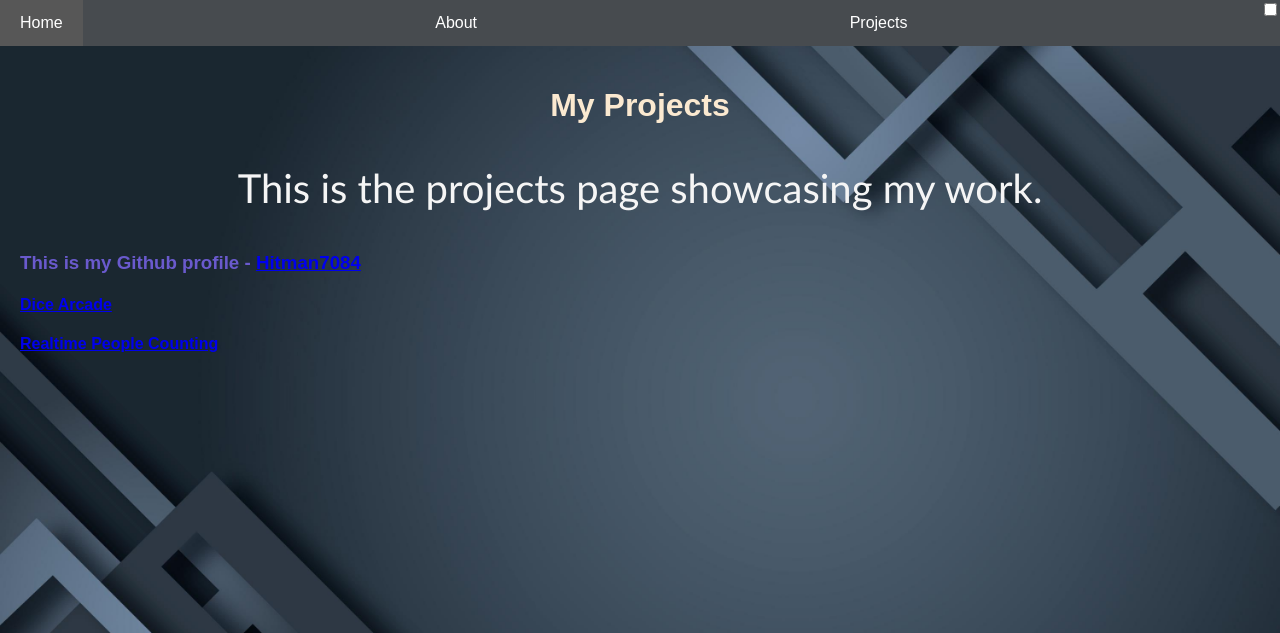
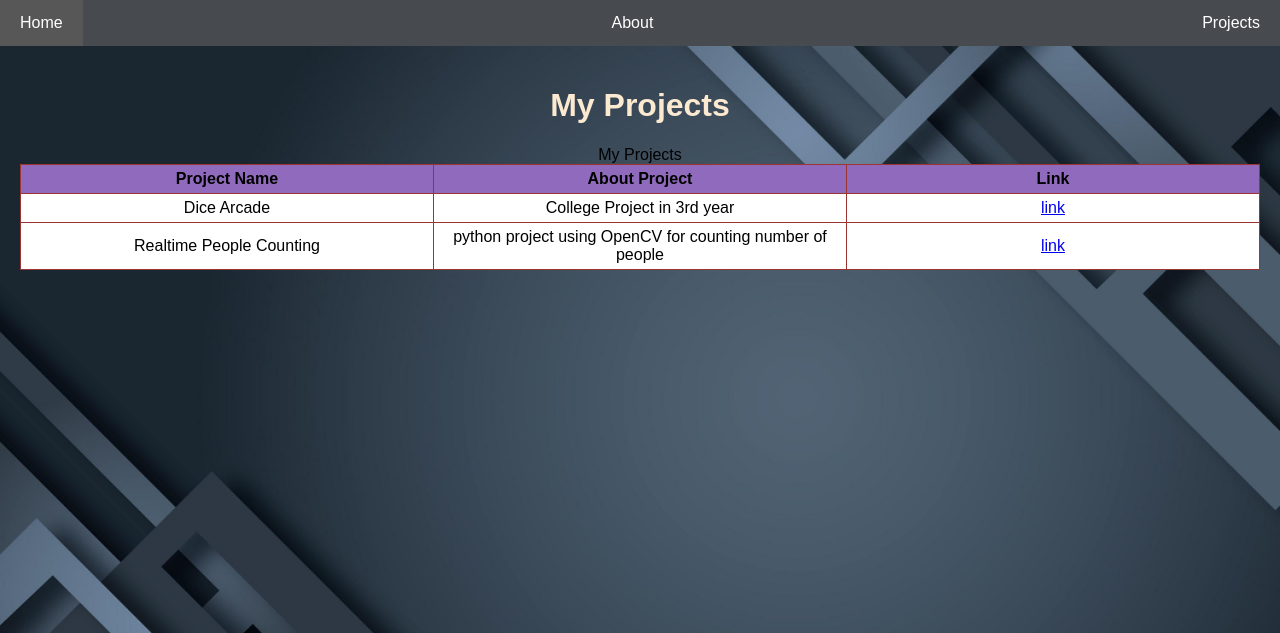
Before and after one commit to Hitman7084/My_Portfolio, a Flask app: page /projects in a window 1280 px wide. Shown: the top 633 px of the page. Run offline with Flask 3, Linux system fonts and the light colour scheme.

Commit message:
table for projects added

```diff
--- a/static/css/styles.css
+++ b/static/css/styles.css
@@ -54,11 +54,48 @@ h1 {
 }
 
 h3 {
-    color: slateblue
+    text-align: center;
+    color: #fbe9d0
 }
 
 .proj {
+    text-align: center;
     color: grey
+}
+
+/* Table css code below */
+.table_component {
+    overflow: auto;
+    width: 100%;
+}
+
+.table_component table {
+    border: 1px solid #153c43;
+    height: 100%;
+    width: 100%;
+    table-layout: fixed;
+    border-collapse: collapse;
+    border-spacing: 1px;
+    text-align: center;
+}
+
+.table_component caption {
+    caption-side: top;
+    text-align: center;
+}
+
+.table_component th {
+    border: 1px solid #9d3434;
+    background-color: #906bbd;
+    color: #000000;
+    padding: 5px;
+}
+
+.table_component td {
+    border: 1px solid #9d3434;
+    background-color: #ffffff;
+    color: #000000;
+    padding: 5px;
 }
 
 /* faded animation below here */
--- a/templates/base.html
+++ b/templates/base.html
@@ -12,12 +12,6 @@
             <li><a href = "{{ url_for('home') }}"> Home </a></li>
             <li><a href = "{{ url_for('about') }}"> About </a></li>
             <li><a href = "{{ url_for('projects') }}"> Projects </a></li>
-            <li>
-                <label class = "switch">
-                    <input type = "checkbox" id = "theme-toggle">
-                    <span class = "slider"></span>
-                </label>
-            </li>
         </ul>
     </nav>
     <div class = "container">
--- a/templates/projects.html
+++ b/templates/projects.html
@@ -1,13 +1,31 @@
 {% extends 'base.html' %}
 
-{% block title %}My Projects{% endblock %}
+{% block title %} My Projects {% endblock %}
 
 {% block content %}
-<h1>My Projects</h1>
-<p>
-    This is the projects page showcasing my work.
-    <h3> This is my Github profile - <a href = 'https://github.com/Hitman7084'> Hitman7084 </a></h3>
-    <h4 class = 'proj'><a href = 'https://github.com/Hitman7084/Mini-Project'> Dice Arcade </a></h4>
-    <h4 class = 'proj'><a href = 'https://github.com/Hitman7084/Realtime_people_counting'> Realtime People Counting </a></h4>
-</p>
+<h1> My Projects </h1>
+    <div class="table_component" role="region" tabindex="0">
+        <table>
+            <caption> My Projects </caption>
+            <thead>
+                <tr>
+                    <th> Project Name </th>
+                    <th> About Project </th>
+                    <th> Link </th>
+                </tr>
+            </thead>
+            <tbody>
+                <tr>
+                    <td> Dice Arcade </td>
+                    <td> College Project in 3rd year </td>
+                    <td><a href = 'https://github.com/Hitman7084/Mini-Project'> link </a></td>
+                </tr>
+                <tr>
+                    <td> Realtime People Counting </td>
+                    <td> python project using OpenCV for counting number of people </td>
+                    <td><a href = 'https://github.com/Hitman7084/Realtime_people_counting'> link </a></td>
+                </tr>
+            </tbody>
+        </table>
+    </div>
 {% endblock %}
```
